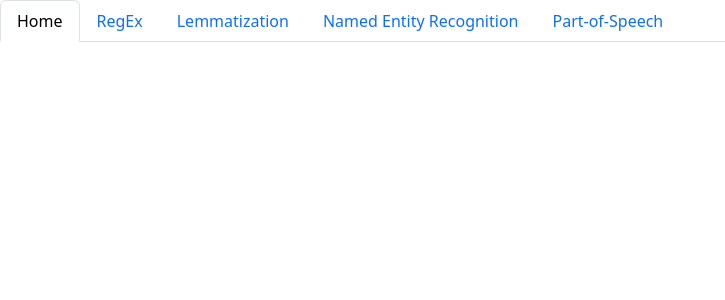
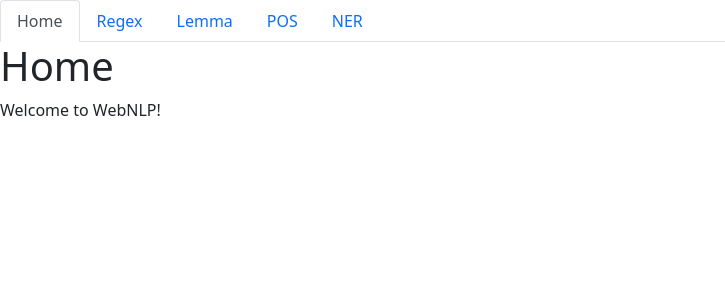
Before and after one commit to anjoo91/django_nlp, a Django app: page / in a window 1280 px wide. Shown: the top 300 px of the page, without its empty margins (0-725 px from the left). Run offline with Django 4.2, Linux system fonts and the light colour scheme.

Commit message:
added javascript behavior to base.html tabs

```diff
--- a/main_app/templates/base.html
+++ b/main_app/templates/base.html
@@ -1,31 +1,55 @@
-<!doctype html>
+<!DOCTYPE html>
 <html lang="en">
-  <head>
-    <meta charset="utf-8">
-    <meta name="viewport" content="width=device-width, initial-scale=1">
-    <title>WebNLP</title>
-    <link href="https://cdn.jsdelivr.net/npm/bootstrap@5.3.1/dist/css/bootstrap.min.css" rel="stylesheet" integrity="sha384-4bw+/aepP/YC94hEpVNVgiZdgIC5+VKNBQNGCHeKRQN+PtmoHDEXuppvnDJzQIu9" crossorigin="anonymous">
-  </head>
-  <body>
-    <nav>
-    <ul class="nav nav-tabs">
-        <li class="nav-item">
-          <a class="nav-link active" aria-current="page" href="{% url 'home'%}">Home</a>
+<head>
+    <meta charset="UTF-8">
+    <title>Your Django App</title>
+    <!-- Bootstrap CSS -->
+    <link href="https://cdn.jsdelivr.net/npm/bootstrap@5.1.3/dist/css/bootstrap.min.css" rel="stylesheet">
+</head>
+<body>
+    <!-- Bootstrap Tabs -->
+    <ul class="nav nav-tabs" id="myTab" role="tablist">
+        <li class="nav-item" role="presentation">
+            <button class="nav-link active" id="home-tab" data-bs-toggle="tab" data-bs-target="#home-tab-pane" type="button" role="tab" aria-controls="home-tab-pane" aria-selected="true">Home</button>
         </li>
-        <li class="nav-item">
-          <a class="nav-link" href="{% url 'regex' %}">RegEx</a>
+        <li class="nav-item" role="presentation">
+            <button class="nav-link" id="regex-tab" data-bs-toggle="tab" data-bs-target="#regex-tab-pane" type="button" role="tab" aria-controls="regex-tab-pane" aria-selected="false">Regex</button>
         </li>
-        <li class="nav-item">
-          <a class="nav-link" href="{% url 'lemma' %}">Lemmatization</a>
+        <li class="nav-item" role="presentation">
+            <button class="nav-link" id="lemma-tab" data-bs-toggle="tab" data-bs-target="#lemma-tab-pane" type="button" role="tab" aria-controls="lemma-tab-pane" aria-selected="false">Lemma</button>
         </li>
-        <li class="nav-item">
-          <a class="nav-link" href="{% url 'ner'%}">Named Entity Recognition</a>
+        <li class="nav-item" role="presentation">
+            <button class="nav-link" id="pos-tab" data-bs-toggle="tab" data-bs-target="#pos-tab-pane" type="button" role="tab" aria-controls="pos-tab-pane" aria-selected="false">POS</button>
         </li>
-        <li class="nav-item">
-            <a class="nav-link" href="{% url 'pos'%}">Part-of-Speech</a>
+        <li class="nav-item" role="presentation">
+            <button class="nav-link" id="ner-tab" data-bs-toggle="tab" data-bs-target="#ner-tab-pane" type="button" role="tab" aria-controls="ner-tab-pane" aria-selected="false">NER</button>
         </li>
-      </ul>
-    </nav>
-    <script src="https://cdn.jsdelivr.net/npm/bootstrap@5.3.1/dist/js/bootstrap.bundle.min.js" integrity="sha384-HwwvtgBNo3bZJJLYd8oVXjrBZt8cqVSpeBNS5n7C8IVInixGAoxmnlMuBnhbgrkm" crossorigin="anonymous"></script>
-  </body>
+    </ul>
+    <div class="tab-content" id="myTabContent">
+        <div class="tab-pane fade show active" id="home-tab-pane" role="tabpanel" aria-labelledby="home-tab" tabindex="0">
+            {% block home_content %}
+            {% endblock %}
+        </div>
+        <div class="tab-pane fade" id="regex-tab-pane" role="tabpanel" aria-labelledby="regex-tab" tabindex="0">
+            {% block regex_content %}
+            {% endblock %}
+        </div>
+        <div class="tab-pane fade" id="lemma-tab-pane" role="tabpanel" aria-labelledby="lemma-tab" tabindex="0">
+            {% block lemma_content %}
+            {% endblock %}
+        </div>
+        <div class="tab-pane fade" id="pos-tab-pane" role="tabpanel" aria-labelledby="pos-tab" tabindex="0">
+            {% block pos_content %}
+            {% endblock %}
+        </div>
+        <div class="tab-pane fade" id="ner-tab-pane" role="tabpanel" aria-labelledby="ner-tab" tabindex="0">
+            {% block ner_content %}
+            {% endblock %}
+        </div>
+    </div>
+    {% block content %}
+    {% endblock %}
+    <!-- Bootstrap JS -->
+    <script src="https://cdn.jsdelivr.net/npm/bootstrap@5.1.3/dist/js/bootstrap.bundle.min.js"></script>
+</body>
 </html>
--- a/main_app/templates/lemma.html
+++ b/main_app/templates/lemma.html
@@ -1,3 +1,4 @@
 {%extends 'base.html'%}
 {%block content%}
+    <h1>Lemmatization</h1>
 {% endblock %}
```
